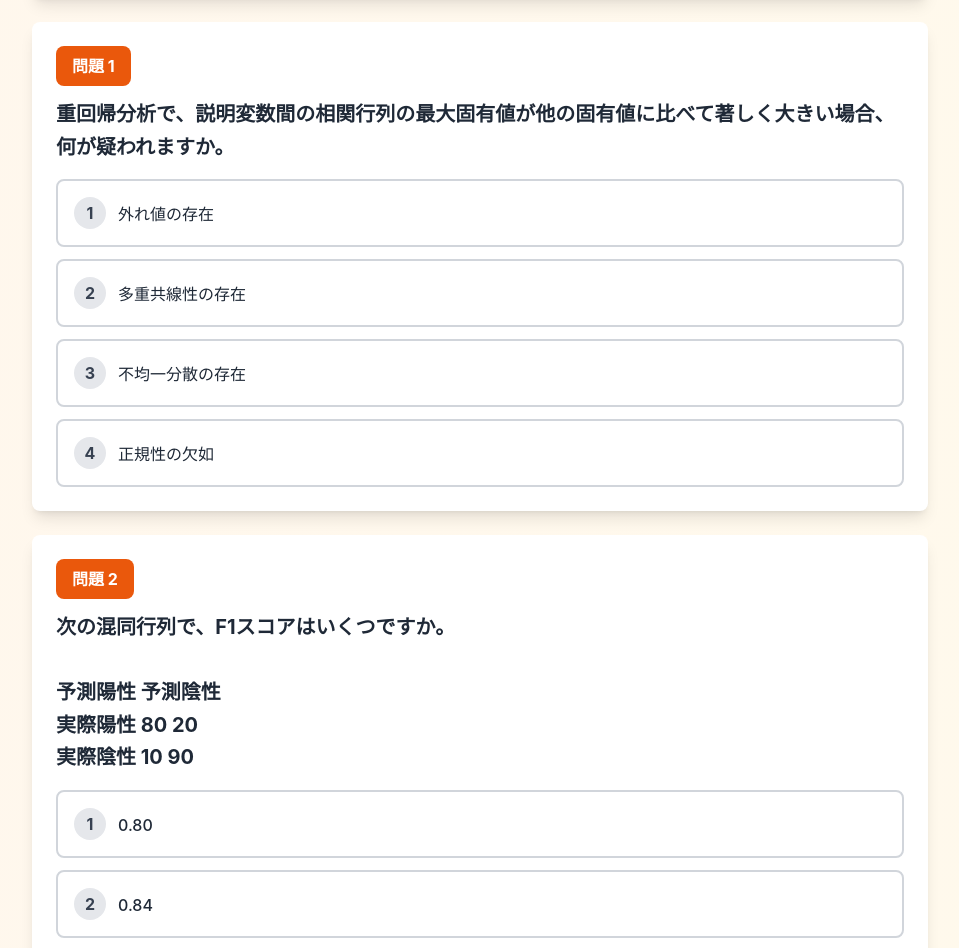
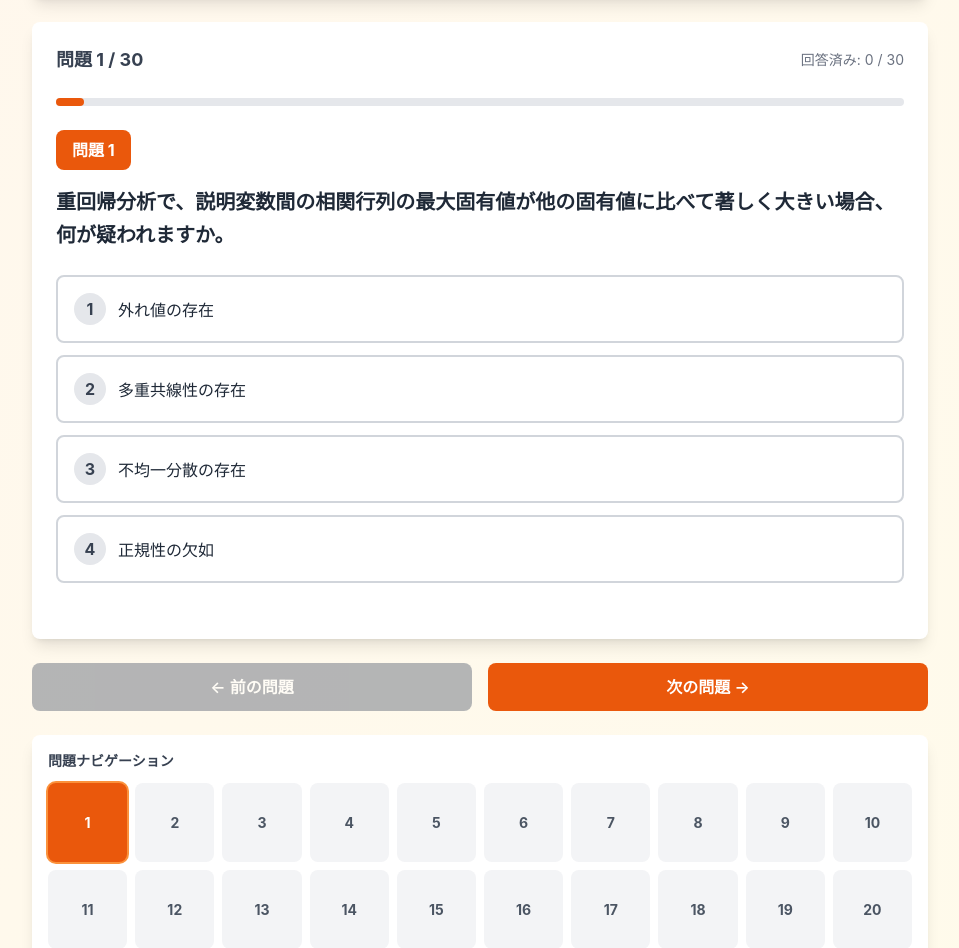
Before and after one commit to ShigekiKozawa/hypothesis-testing, a React (Vite) app: page /hypothesis-testing/grade3/exam2 in a window 1280 px wide. Shown: the part 264-1212 px from the top of the page, without its empty margins (160-1119 px from the left). Built offline with nearby package versions, Linux system fonts and the light colour scheme.

Commit message:
Complete CBT format conversion for all mock exams
- Converted all 6 mock exams to CBT format
- Grade4 Exam1-3: green, orange, purple themes
- Grade3 Exam1-3: blue, orange, purple themes
- Added progress bars, question navigation, prev/next buttons
- Next: Convert all 60 section files to CBT format

```diff
--- a/src/components/grade3/Exam2.tsx
+++ b/src/components/grade3/Exam2.tsx
@@ -6,6 +6,7 @@ export default function Grade3Exam2() {
   const [answers, setAnswers] = useState<Record<number, number>>({});
   const [showResult, setShowResult] = useState(false);
   const [bestScore, setBestScore] = useState<number | null>(null);
+  const [currentQuestionIndex, setCurrentQuestionIndex] = useState(0);
 
   const questions = [
     {
@@ -535,21 +536,44 @@ export default function Grade3Exam2() {
           <p className="text-gray-600">多変量解析・高度な検定・機械学習の基礎を含む高難度試験です。</p>
         </div>
 
-        <div className="space-y-6">
-          {questions.map((q, index) => (
-            <div key={q.id} className="bg-white rounded-lg shadow-lg p-6">
-              <div className="mb-4">
-                <div className="flex items-center gap-3 mb-3">
+        <div className="bg-white rounded-lg shadow-lg p-6 mb-6">
+          <div className="flex items-center justify-between mb-6">
+            <div className="text-lg font-bold text-gray-700">
+              問題 {currentQuestionIndex + 1} / {questions.length}
+            </div>
+            <div className="text-sm text-gray-500">
+              回答済み: {Object.keys(answers).length} / {questions.length}
+            </div>
+          </div>
+
+          <div className="mb-6">
+            <div className="w-full bg-gray-200 rounded-full h-2">
+              <div
+                className="bg-orange-600 h-2 rounded-full transition-all duration-300"
+                style={{ width: `${((currentQuestionIndex + 1) / questions.length) * 100}%` }}
+              ></div>
+            </div>
+          </div>
+
+          {(() => {
+            const q = questions[currentQuestionIndex];
+            return (
+              <div>
+                <div className="mb-6">
+                  <div className="flex items-center gap-3 mb-4">
                     <span className="inline-block bg-orange-600 text-white px-4 py-2 rounded-lg text-base font-bold">
-                    問題 {index + 1}
+                      問題 {currentQuestionIndex + 1}
                     </span>
+                    {answers[q.id] && (
+                      <span className="text-orange-600 font-semibold">✓ 回答済み</span>
+                    )}
                   </div>
-                <h2 className="text-xl font-bold text-gray-800 whitespace-pre-line leading-relaxed mb-4">
+                  <h2 className="text-xl font-bold text-gray-800 whitespace-pre-line leading-relaxed mb-6">
                     {q.question}
                   </h2>
                 </div>
 
-              <div className="space-y-3">
+                <div className="space-y-3 mb-8">
                   {q.options.map((option, optIndex) => {
                     const optionNum = optIndex + 1;
                     const isSelected = answers[q.id] === optionNum;
@@ -579,16 +603,54 @@ export default function Grade3Exam2() {
                   })}
                 </div>
               </div>
-          ))}
+            );
+          })()}
         </div>
 
-        <div className="mt-6">
+        <div className="flex gap-4 mb-6">
+          <button
+            onClick={() => setCurrentQuestionIndex(Math.max(0, currentQuestionIndex - 1))}
+            disabled={currentQuestionIndex === 0}
+            className="flex-1 bg-gray-500 text-white py-3 rounded-lg font-semibold hover:bg-gray-600 transition-colors disabled:opacity-50 disabled:cursor-not-allowed"
+          >
+            ← 前の問題
+          </button>
+          {currentQuestionIndex < questions.length - 1 ? (
+            <button
+              onClick={() => setCurrentQuestionIndex(currentQuestionIndex + 1)}
+              className="flex-1 bg-orange-600 text-white py-3 rounded-lg font-semibold hover:bg-orange-700 transition-colors"
+            >
+              次の問題 →
+            </button>
+          ) : (
             <button
               onClick={handleSubmit}
-            className="w-full bg-amber-600 text-white py-4 rounded-lg font-semibold text-lg hover:bg-amber-700 transition-colors shadow-lg"
+              className="flex-1 bg-amber-600 text-white py-3 rounded-lg font-semibold hover:bg-amber-700 transition-colors"
             >
               ✓ 採点する
             </button>
+          )}
+        </div>
+
+        <div className="bg-white rounded-lg shadow-lg p-4">
+          <h3 className="text-sm font-bold text-gray-700 mb-3">問題ナビゲーション</h3>
+          <div className="grid grid-cols-10 gap-2">
+            {questions.map((q, index) => (
+              <button
+                key={q.id}
+                onClick={() => setCurrentQuestionIndex(index)}
+                className={`aspect-square rounded-lg font-bold text-sm transition-all ${
+                  currentQuestionIndex === index
+                    ? 'bg-orange-600 text-white ring-2 ring-orange-400'
+                    : answers[q.id]
+                    ? 'bg-orange-100 text-orange-700 hover:bg-orange-200'
+                    : 'bg-gray-100 text-gray-600 hover:bg-gray-200'
+                }`}
+              >
+                {index + 1}
+              </button>
+            ))}
+          </div>
         </div>
       </div>
     </div>
--- a/src/components/grade3/Exam3.tsx
+++ b/src/components/grade3/Exam3.tsx
@@ -6,6 +6,7 @@ export default function Grade3Exam3() {
   const [answers, setAnswers] = useState<Record<number, number>>({});
   const [showResult, setShowResult] = useState(false);
   const [bestScore, setBestScore] = useState<number | null>(null);
+  const [currentQuestionIndex, setCurrentQuestionIndex] = useState(0);
 
   const questions = [
     {
```
Also changed, not shown: 1 other file (tests, documents, lock files or other folders). Lines whose indentation alone changed are shown as unchanged.
